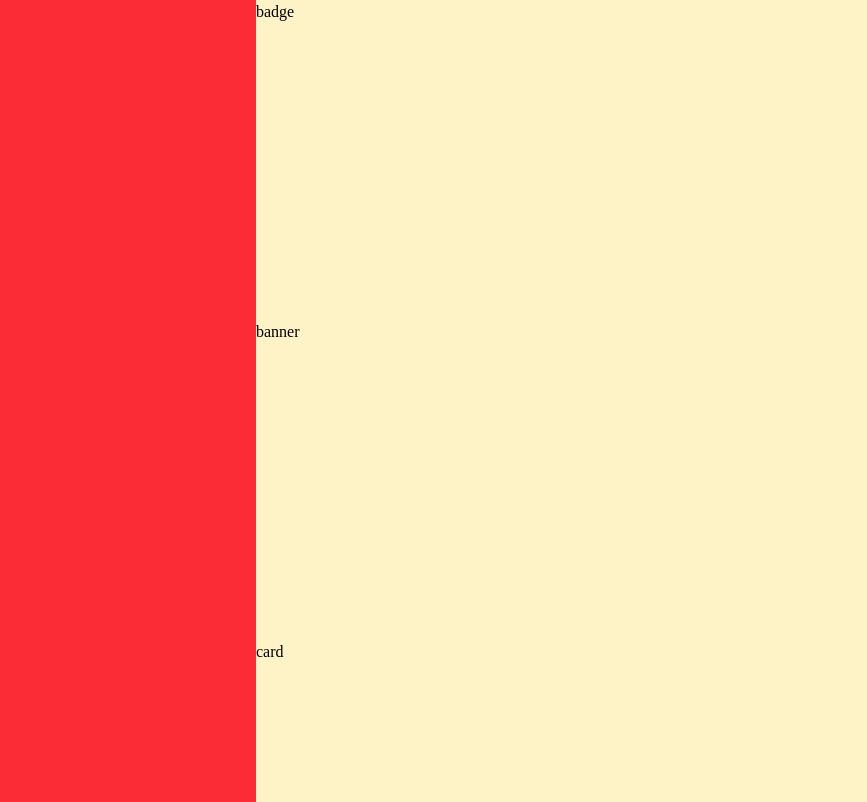
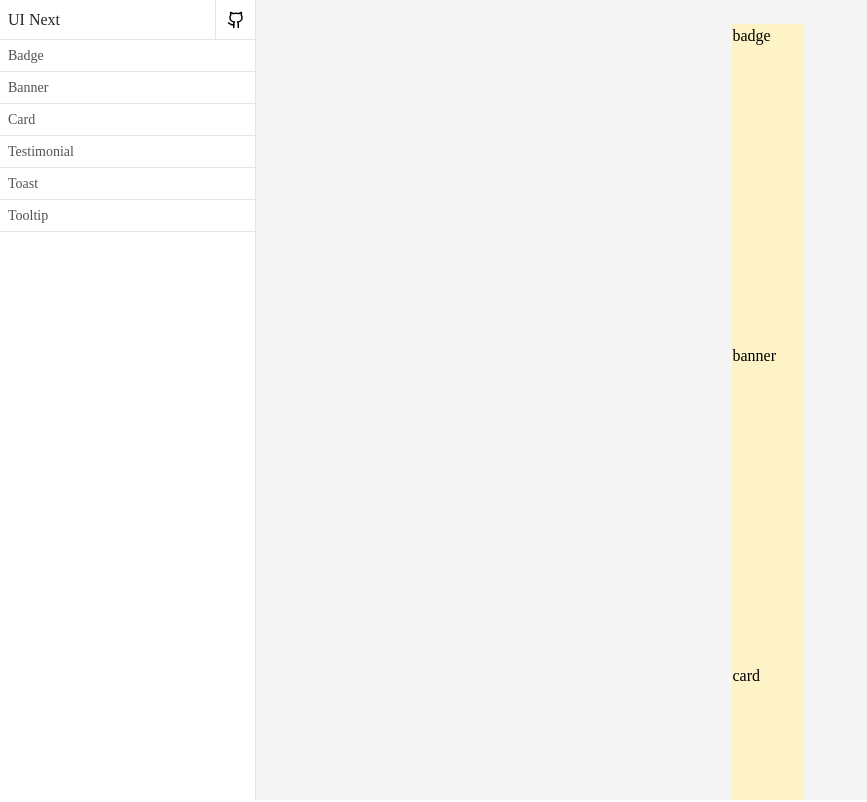
Before and after one commit to nicjrichDEV/solo-components, a React (Vite) app: page / in a window 1280 px wide. Shown: the top 802 px of the page, without its empty margins (0-867 px from the left). Built offline with nearby package versions, Linux system fonts and the light colour scheme; a web font is replaced by a local one.

Commit message:
Made a bunch of progress on the sidebar.

```diff
--- a/src/App.jsx
+++ b/src/App.jsx
@@ -5,11 +5,13 @@ function App() {
   return (
     <>
       <Layout>
-        {componentNames.map((comp) => (
-          <section id={`${comp}`} className="h-80 w-full bg-amber-100">
-            {comp}
-          </section>
-        ))}
+        <div className="flex flex-col items-center lg:max-w-[1128px]">
+          {componentNames.map((comp) => (
+            <section id={`${comp}`} className="h-80 w-full bg-amber-100">
+              {comp}
+            </section>
+          ))}
+        </div>
       </Layout>
     </>
   );
--- /dev/null
+++ b/src/components/nav/MobileNav.jsx
@@ -0,0 +1,24 @@
+import CONSTANTS from "../../utils/constants";
+import { Github, Menu } from "lucide-react";
+
+export default function MobileNav({ toggleMobile }) {
+  return (
+    <div className="fixed right-0 bottom-0 left-0 z-10 grid h-10 grid-cols-[40px_1fr_40px] border-t border-t-neutral-200 bg-white">
+      <a
+        className="flex items-center justify-center border-r border-r-neutral-200"
+        href={CONSTANTS.GITHUB}
+      >
+        <Github size={"20px"} />
+      </a>
+      <div className="flex items-center justify-center">
+        <h2 className="font-medium text-neutral-800">UI Next</h2>
+      </div>
+      <button
+        onClick={toggleMobile}
+        className="flex items-center justify-center border-l border-l-neutral-200"
+      >
+        <Menu size={"20px"} />
+      </button>
+    </div>
+  );
+}
--- /dev/null
+++ b/src/components/nav/MobileNavExpanded.jsx
@@ -0,0 +1,23 @@
+import componentNames from "../../utils/componentNames";
+
+export default function MobileExpanded({ mobileOpen }) {
+  const navLinks = componentNames.map((comp, index) => {
+    return (
+      <a
+        href={`#${comp}`}
+        key={index}
+        className="mx-[39px] flex h-10 min-h-10 items-center justify-center justify-items-start border-x border-t border-x-neutral-200 border-t-neutral-200 text-base text-neutral-700 last:border-t-0"
+      >
+        {comp[0].toUpperCase() + comp.slice(1)}
+      </a>
+    );
+  });
+
+  return (
+    <div
+      className={`${mobileOpen ? "translate-y-0 border-t shadow-inner" : "translate-y-full border-t-0"} fixed right-0 bottom-10 left-0 flex max-h-9/12 flex-col-reverse overflow-y-auto border-t-neutral-200 bg-white transition-transform duration-300 will-change-transform`}
+    >
+      {navLinks}
+    </div>
+  );
+}
--- /dev/null
+++ b/src/components/nav/SideNav.jsx
@@ -0,0 +1,32 @@
+import componentNames from "../../utils/componentNames";
+import CONSTANTS from "../../utils/constants";
+import { Github } from "lucide-react";
+
+export default function SideNav() {
+  const navLinks = componentNames.map((comp, index) => {
+    return (
+      <a
+        href={`#${comp}`}
+        key={index}
+        className="flex h-8 min-h-8 items-center justify-items-start border-b border-b-neutral-200 px-2 text-sm font-medium text-neutral-600 transition-colors duration-150 ease-in hover:bg-neutral-200"
+      >
+        {comp[0].toUpperCase() + comp.slice(1)}
+      </a>
+    );
+  });
+
+  return (
+    <aside className="hidden lg:flex lg:flex-col lg:border-r lg:border-r-neutral-200 lg:bg-white">
+      <div className="flex h-10 items-center justify-between border-b border-b-neutral-200 pl-2">
+        <h2 className="font-medium text-neutral-800">UI Next</h2>
+        <a
+          className="flex h-full w-10 items-center justify-center border-l border-l-neutral-200 transition-colors duration-150 ease-in hover:bg-neutral-200 active:shadow-inner"
+          href={CONSTANTS.GITHUB}
+        >
+          <Github size={"18px"} />
+        </a>
+      </div>
+      <div className="flex-1">{navLinks}</div>
+    </aside>
+  );
+}
--- a/src/index.css
+++ b/src/index.css
@@ -11,10 +11,6 @@
   --default-font-family: "Switzer", "sans-serif";
 }
 
-html {
-  scroll-behavior: smooth;
-}
-
 body {
   overscroll-behavior: none;
 }
--- a/src/layouts/MainLayout.jsx
+++ b/src/layouts/MainLayout.jsx
@@ -1,7 +1,7 @@
-import { Github, Menu } from "lucide-react";
 import { useEffect, useRef, useState } from "react";
-import componentNames from "../utils/componentNames";
-import CONSTANTS from "../utils/constants";
+import MobileNavExpanded from "../components/nav/MobileNavExpanded";
+import MobileNav from "../components/nav/MobileNav";
+import SideNav from "../components/nav/SideNav";
 
 export default function Layout({ children }) {
   const [mobileOpen, setMobileOpen] = useState(false);
@@ -25,52 +25,22 @@ export default function Layout({ children }) {
     setMobileOpen((v) => !v);
   }
 
-  const navLinks = componentNames.map((comp, index) => {
-    return (
-      <a
-        href={`#${comp}`}
-        key={index}
-        className="mx-[39px] flex h-10 min-h-10 items-center justify-center justify-items-start border-x border-t border-x-neutral-200 border-t-neutral-200 text-base text-neutral-700"
-      >
-        {comp[0].toUpperCase() + comp.slice(1)}
-      </a>
-    );
-  });
-
   return (
-    <div className="flex min-h-screen flex-col lg:grid lg:grid-cols-[256px_1fr]">
+    <div className="flex h-screen max-h-screen min-h-screen flex-col overflow-hidden lg:grid lg:grid-cols-[256px_1fr]">
       {/* Desktop Sidebar */}
-      <aside className="hidden lg:flex lg:flex-col lg:bg-red-500"></aside>
+      <SideNav />
 
       {/* Mobile */}
       <nav className="lg:hidden" ref={mobileNavRef}>
         {/* Fixed top bar */}
-        <div className="fixed right-0 bottom-0 left-0 z-10 grid h-10 grid-cols-[40px_1fr_40px] border-t border-t-neutral-200 bg-white">
-          <a
-            className="flex items-center justify-center border-r border-r-neutral-200"
-            href={CONSTANTS.GITHUB}
-          >
-            <Github size={"20px"} />
-          </a>
-          <div className="flex items-center justify-center">
-            <h2 className="font-medium text-neutral-800">UI Next</h2>
-          </div>
-          <button
-            onClick={toggleMobile}
-            className="flex items-center justify-center border-l border-l-neutral-200"
-          >
-            <Menu size={"20px"} />
-          </button>
-        </div>
+        <MobileNav toggleMobile={toggleMobile} />
         {/* Mobile Expand Down */}
-        <div
-          className={`${mobileOpen ? "h-60 border-t shadow-inner" : "h-0 border-t-0"} fixed right-0 bottom-10 left-0 flex flex-col-reverse overflow-hidden overflow-y-auto border-t-neutral-200 bg-white transition-all duration-300`}
-        >
-          {navLinks}
-        </div>
+        <MobileNavExpanded mobileOpen={mobileOpen} />
       </nav>
 
-      <main className="flex-1 overflow-y-auto bg-neutral-100">{children}</main>
+      <main className="flex flex-1 flex-col items-center overflow-y-auto scroll-smooth bg-neutral-100 p-2 lg:p-6">
+        {children}
+      </main>
     </div>
   );
 }
```
